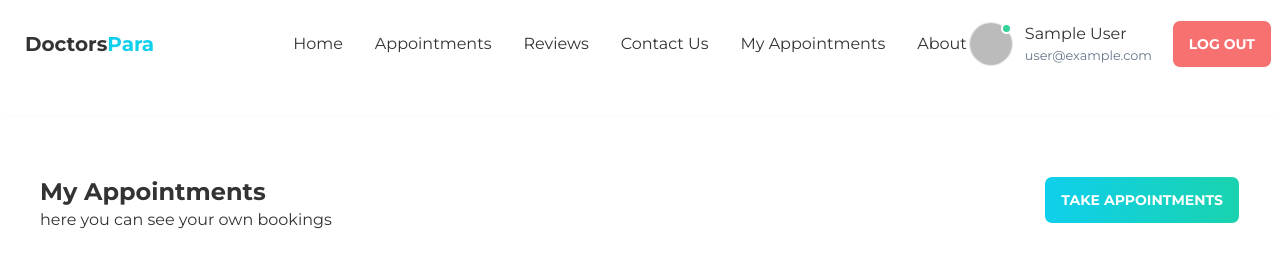
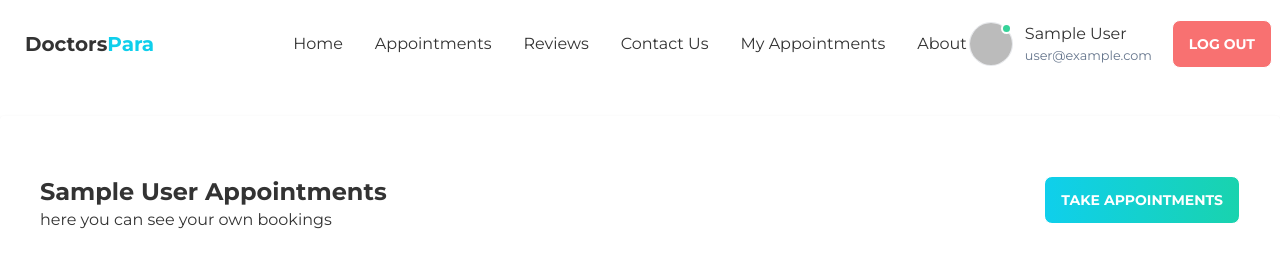
Before and after one commit to Ashik-Mahmud/doctors-portal-projects, a React (Create React App) app: page /my-appointments in a window 1280 px wide. Shown: the top 266 px of the page. Built offline with nearby package versions, Linux system fonts and the light colour scheme; no server answers; sample sign-in values are in the browser's storage.

Commit message:
change my appointments page

```diff
--- a/src/Pages/MyAppointments/MyAppointments.jsx
+++ b/src/Pages/MyAppointments/MyAppointments.jsx
@@ -46,7 +46,9 @@ const MyBookings = () => {
       <div className="container mx-auto shadow p-10 rounded my-5">
         <div className="title flex justify-between py-5 mb-5">
           <div>
-            <h2 className="text-2xl font-semibold">My Appointments</h2>
+            <h2 className="text-2xl font-semibold">
+              {auth?.currentUser?.displayName} Appointments
+            </h2>
             <p>here you can see your own bookings</p>
           </div>
           <Link
```
